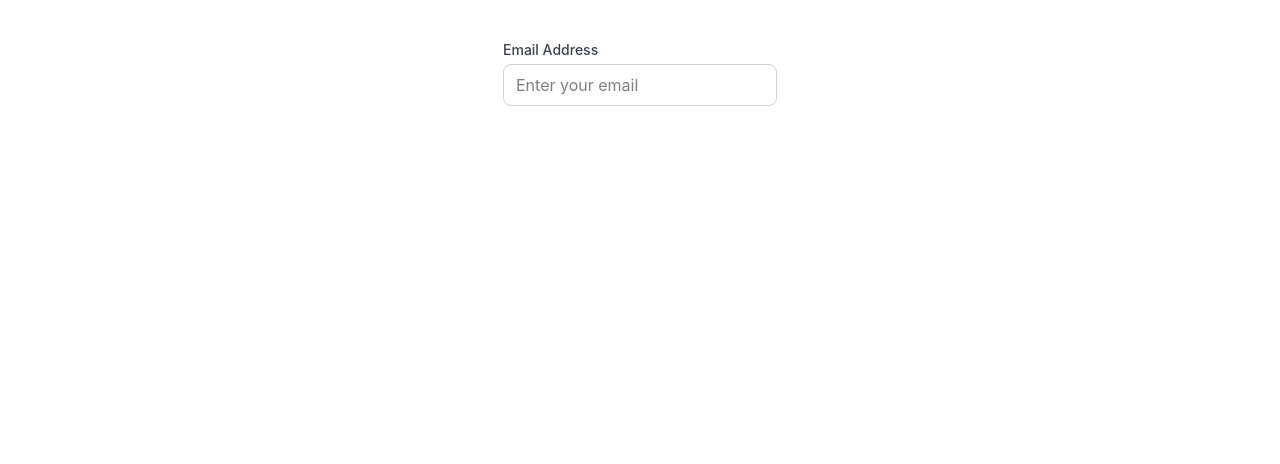
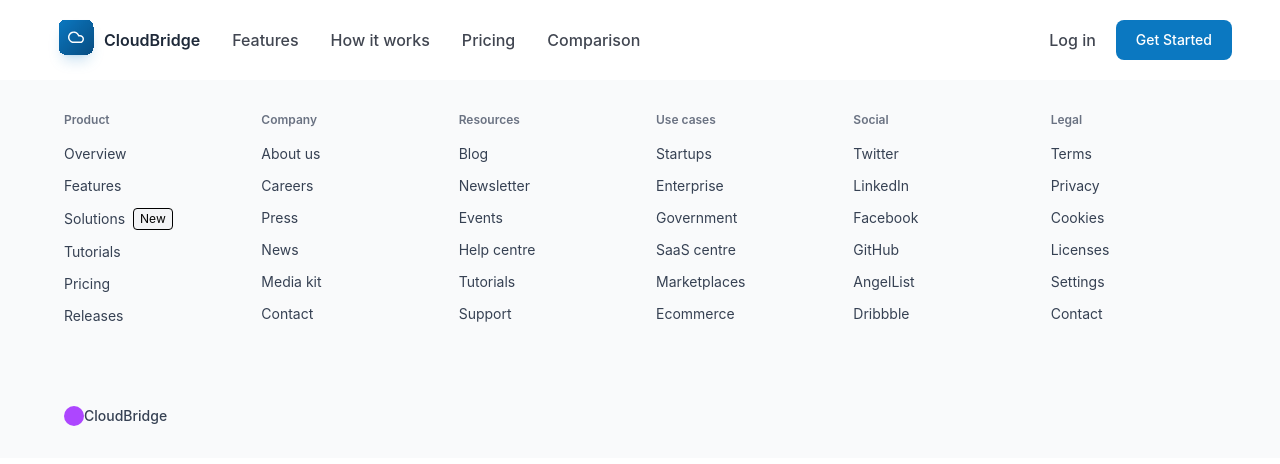
Before and after one commit to Dakshinkali-Team/Portal-CloudBridge, a React (Vite) app in the folder client/cloudbridge/: page / in a window 1280 px wide. Shown: the top 464 px of the page. Built offline with nearby package versions, Linux system fonts and the light colour scheme.

Commit message:
Home is fixed added Navbar and Footer

```diff
--- a/client/cloudbridge/src/components/layout/Navbar.jsx
+++ b/client/cloudbridge/src/components/layout/Navbar.jsx
@@ -5,7 +5,7 @@ const Navbar = () => {
      <header className="sticky top-0 z-50 bg-white">
       <nav className="mx-auto max-w-360 px-6 lg:px-12 h-20 flex items-center justify-between">
 
-        {/* LEFT SECTION */}
+        {/* This is left section of the navbar including the menu bar */}
         <div className="flex items-center gap-8">
 
           {/* LOGO */}
@@ -20,7 +20,7 @@ const Navbar = () => {
             </span>
           </a>
 
-          {/* NAV LINKS */}
+          {/* These are the navigation links on left */}
           <ul className="hidden md:flex items-center gap-8 text-base font-medium text-[#414651]">
             <li>
               <a href="#" className="hover:text-black transition">
@@ -45,7 +45,7 @@ const Navbar = () => {
           </ul>
         </div>
 
-        {/* RIGHT SECTION */}
+        {/* The Right section */}
         <div className="hidden md:flex items-center gap-5">
           <a
             href="#"
@@ -62,8 +62,8 @@ const Navbar = () => {
           </a>
         </div>
 
-        {/* MOBILE MENU BUTTON */}
-        <div className="md:hidden">
+        {/* This is the mobile button menu on right */}
+        {/* <div className="md:hidden">
           <button>
             <svg
               xmlns="http://www.w3.org/2000/svg"
@@ -80,7 +80,7 @@ const Navbar = () => {
               />
             </svg>
           </button>
-        </div>
+        </div> */}
 
       </nav>
     </header>
--- a/client/cloudbridge/src/pages/Home.jsx
+++ b/client/cloudbridge/src/pages/Home.jsx
@@ -1,16 +1,15 @@
 
 import Input from '../components/common/Input';
 import Navbar from '../components/layout/Navbar.jsx'
+import Footer from '../components/layout/Footer.jsx'
 const Home = () => {
   return (
-    <div className="flex justify-center p-10">
-      {/* Importing from the correct path */}
-      <Input
-        label="Email Address"
-        placeholder="Enter your email"
-      />
+    <div>
+      <Navbar/>
+      <Footer/>
     </div>
   );
 };
 
+
 export default Home;
```
